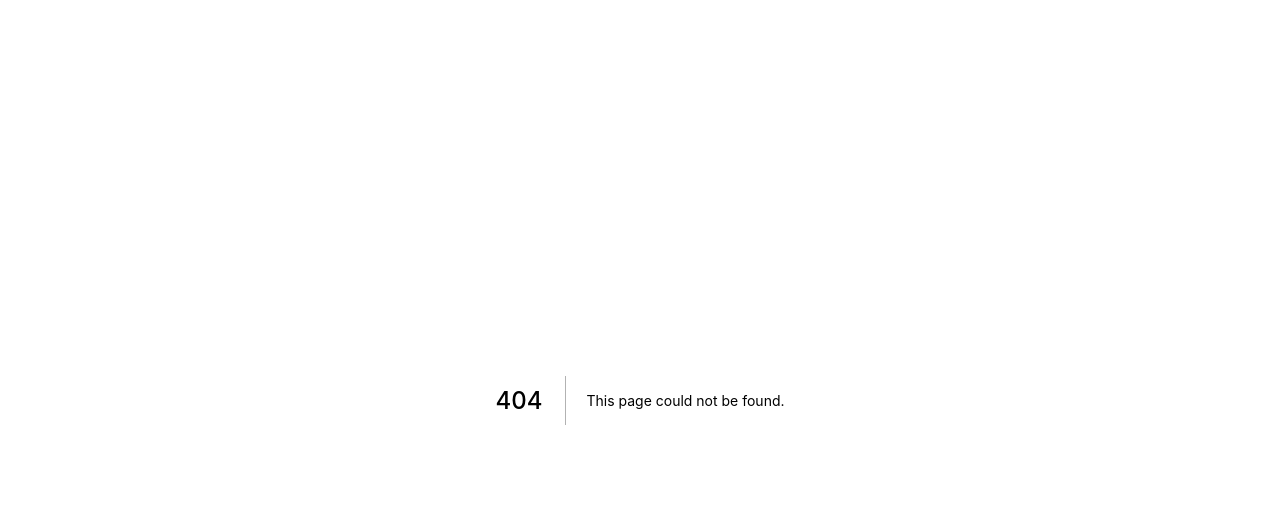
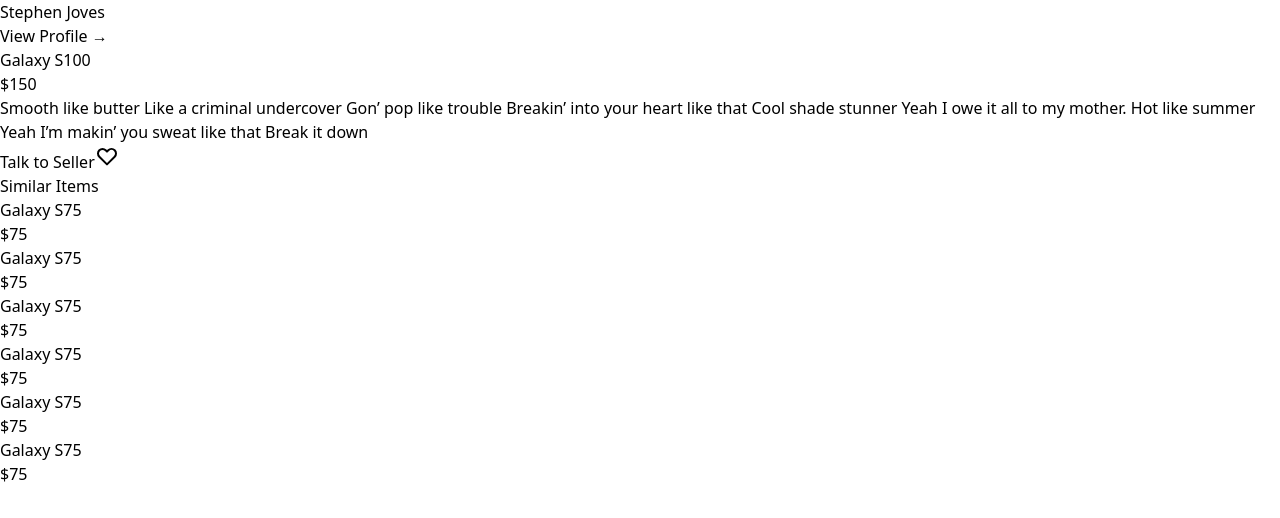
Before and after one commit to unsu0707/clone-carrot-market, a Next.js app: page /items/1 in a window 1280 px wide. Before the commit this address had no page. Shown: the top 518 px of the page. Built offline with nearby package versions, Linux system fonts and the light colour scheme.

Commit message:
Make Item Detail Page

```diff
--- /dev/null
+++ b/pages/items/[id].tsx
@@ -0,0 +1,62 @@
+import { NextPage } from "next";
+
+const ItemDetail: NextPage = () => {
+  return (
+    <div>
+      <div>
+        <div />
+        <div>
+          <div />
+          <div>
+            <p>Stephen Joves</p>
+            <p>View Profile &rarr;</p>
+          </div>
+        </div>
+        <div>
+          <h1>Galaxy S100</h1>
+          <p>$150</p>
+          <p>
+            Smooth like butter Like a criminal undercover Gon’ pop like trouble
+            Breakin’ into your heart like that Cool shade stunner Yeah I owe it
+            all to my mother. Hot like summer Yeah I’m makin’ you sweat like
+            that Break it down
+          </p>
+          <div>
+            <button>Talk to Seller</button>
+            <button>
+              <svg
+                className="h-6 w-6 "
+                xmlns="http://www.w3.org/2000/svg"
+                fill="none"
+                viewBox="0 0 24 24"
+                stroke="currentColor"
+                aria-hidden="true"
+              >
+                <path
+                  strokeLinecap="round"
+                  strokeLinejoin="round"
+                  strokeWidth="2"
+                  d="M4.318 6.318a4.5 4.5 0 000 6.364L12 20.364l7.682-7.682a4.5 4.5 0 00-6.364-6.364L12 7.636l-1.318-1.318a4.5 4.5 0 00-6.364 0z"
+                />
+              </svg>
+            </button>
+          </div>
+        </div>
+      </div>
+      <div>
+        <h2>Similar Items</h2>
+        <div>
+          {[1, 2, 3, 4, 5, 6].map((_, i) => (
+            <div key={i}>
+              <div />
+              <h3>Galaxy S75</h3>
+              <p>$75</p>
+            </div>
+          ))}
+        </div>
+      </div>
+    </div>
+  );
+};
+
+export default ItemDetail;
```
